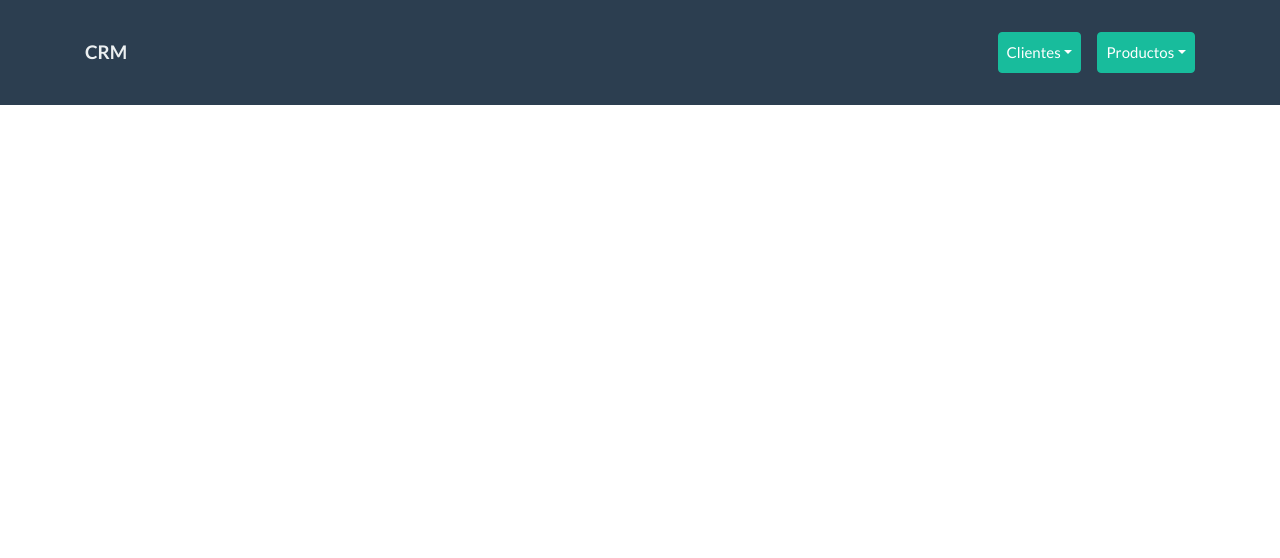
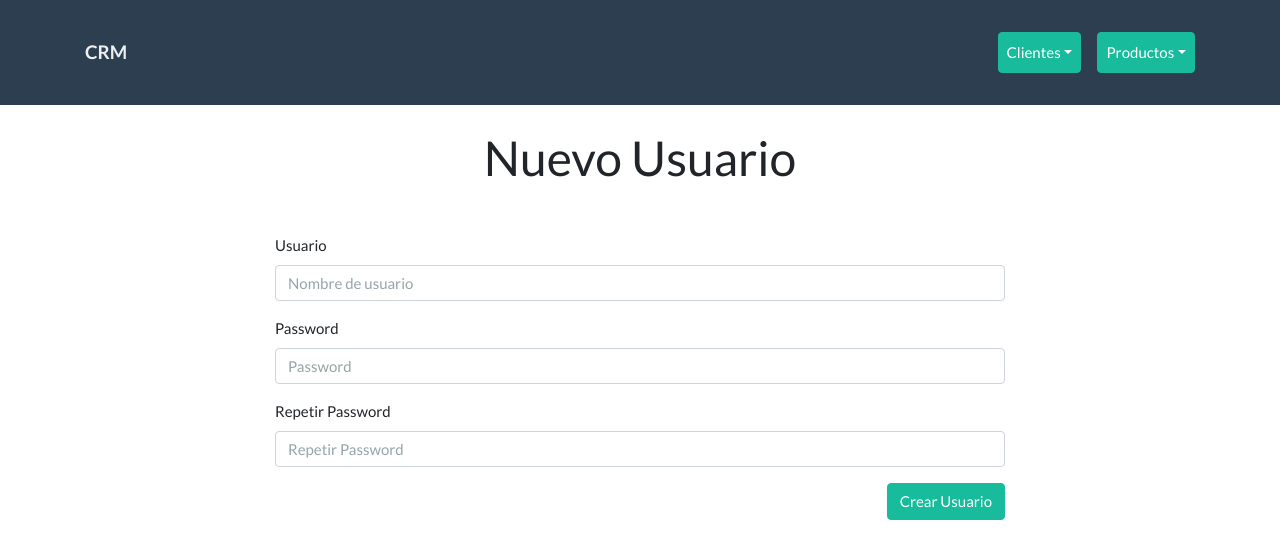
Before and after one commit to ErSulba/graphql-crm, a React (Create React App) app in the folder client/: page /sign-up in a window 1280 px wide. Shown: the top 558 px of the page. Built offline with nearby package versions, Linux system fonts and the light colour scheme.

Commit message:
[client] update

```diff
--- a/client/package.json
+++ b/client/package.json
@@ -5,17 +5,20 @@
   "dependencies": {
     "apollo-boost": "^0.1.28",
     "bootstrap": "^4.3.1",
+    "formik": "^1.5.8",
     "graphql": "^14.1.1",
     "graphql-tag": "^2.10.1",
     "jquery": "^3.4.1",
     "popper": "^1.0.1",
     "react": "^16.8.2",
     "react-apollo": "^2.4.1",
+    "react-bootstrap": "^1.0.0-beta.10",
     "react-dom": "^16.8.2",
     "react-router-dom": "^4.3.1",
     "react-scripts": "2.1.5",
     "react-select": "^2.4.2",
-    "recharts": "^1.6.2"
+    "recharts": "^1.6.2",
+    "yup": "^0.27.0"
   },
   "scripts": {
     "start": "react-scripts start",
--- a/client/src/App.js
+++ b/client/src/App.js
@@ -1,21 +1,23 @@
-import React, { Component, Fragment } from 'react';
-import { ApolloProvider } from 'react-apollo';
-import ApolloClient, { InMemoryCache } from 'apollo-boost';
-import { BrowserRouter as Router, Route, Switch } from 'react-router-dom';
+import React, { Component, Fragment } from 'react'
+import { ApolloProvider } from 'react-apollo'
+import ApolloClient, { InMemoryCache } from 'apollo-boost'
+import { BrowserRouter as Router, Route, Switch } from 'react-router-dom'
 
 //Components
 
 //Layouts
-import Header from './components/layout/Header';
-import Clients from './components/Clients/Clients';
-import EditClient from './components/Clients/EditClient';
-import NewClient from './components/Clients/NewClient';
-import NewProduct from './components/Products/NewProduct';
-import Products from './components/Products/Product';
-import EditProduct from './components/Products/EditProduct';
-import NewOrder from './components/Orders/NewOrder';
-import ClientOrders from './components/Orders/ClientOrders';
-import Panel from 'components/Panel';
+import Header from './components/layout/Header'
+import Clients from './components/Clients/Clients'
+import EditClient from './components/Clients/EditClient'
+import NewClient from './components/Clients/NewClient'
+import NewProduct from './components/Products/NewProduct'
+import Products from './components/Products/Product'
+import EditProduct from './components/Products/EditProduct'
+import NewOrder from './components/Orders/NewOrder'
+import ClientOrders from './components/Orders/ClientOrders'
+import Panel from 'components/Panel'
+import SignUp from 'components/Auth/SignUp'
+import Login from 'components/Login'
 
 const client = new ApolloClient({
   uri: 'http://localhost:4000/graphql',
@@ -23,10 +25,10 @@ const client = new ApolloClient({
     addTypename: false
   }),
   onError: ({ networkError, graphqlErrors }) => {
-    console.log('graphQLErrors', graphqlErrors);
-    console.log('networkError', networkError);
+    console.log('graphQLErrors', graphqlErrors)
+    console.log('networkError', networkError)
   }
-});
+})
 
 class App extends Component {
   render() {
@@ -42,17 +44,23 @@ class App extends Component {
                 <Route exact path='/clients/edit/:id' component={EditClient} />
                 <Route exact path='/products/new' component={NewProduct} />
                 <Route exact path='/products/' component={Products} />
-                <Route exact path='/products/edit/:id' component={EditProduct} />
+                <Route
+                  exact
+                  path='/products/edit/:id'
+                  component={EditProduct}
+                />
                 <Route exact path='/orders/new/:id' component={NewOrder} />
                 <Route exact path='/orders/:id' component={ClientOrders} />
                 <Route exact path='/panel' component={Panel} />
+                <Route exact path='/sign-up' component={SignUp} />
+                <Route exact path='/login' component={Login} />
               </Switch>
             </div>
           </Fragment>
         </Router>
       </ApolloProvider>
-    );
+    )
   }
 }
 
-export default App;
+export default App
--- a/client/src/components/Alerts/Error.js
+++ b/client/src/components/Alerts/Error.js
@@ -1,7 +1,12 @@
-import React from 'react';
+import React from 'react'
 
 const Error = ({ message }) => {
-  return <p className='alert alert-danger text-center p-2 mb-2'>{message}</p>;
-};
+  // console.log(message)
+  if (message.message) {
+    message = message.message
+    console.log(message)
+  }
+  return <p className='alert alert-danger text-center p-2 mb-2'>{message}</p>
+}
 
-export default Error;
+export default Error
--- /dev/null
+++ b/client/src/components/Auth/SignUp.js
@@ -0,0 +1,87 @@
+import React, { Component } from 'react'
+import * as yup from 'yup'
+import { Formik, Form, Field } from 'formik'
+import customInput from 'components/Form/CustomInput'
+import { Mutation } from 'react-apollo'
+import { CREATE_USER } from 'mutations'
+import Error from 'components/Alerts/Error'
+import { withRouter } from 'react-router-dom'
+
+const schema = yup.object().shape({
+  user: yup.string().required('se requiere el nombre'),
+  password: yup.string().required('se requiere password'),
+  passwordConfirm: yup
+    .string()
+    .oneOf([yup.ref('password'), null], 'las constraseñas deben coincidir')
+})
+
+class SignUp extends Component {
+  render() {
+    return (
+      <>
+        <h1 className='text-center mb-5'>Nuevo Usuario</h1>
+        <Mutation mutation={CREATE_USER}>
+          {(createUser, { loading, data, error }) => (
+            <Formik
+              initialValues={{ user: '', password: '', passwordConfirm: '' }}
+              validationSchema={schema}
+              onSubmit={({ user, password }) => {
+                createUser({ variables: { user, password } })
+                  .then(data => {
+                    console.log(data)
+                    this.props.history.push('/login')
+                  })
+                  .catch(err => console.log(err))
+                // console.log(data)
+              }}
+            >
+              {({ errors, touched }) => (
+                <div className='row  justify-content-center'>
+                  <Form className='col-md-8'>
+                    {error && <Error message={error.message} />}
+                    <div className='form-group'>
+                      <label>Usuario</label>
+                      <Field
+                        name='user'
+                        placeholder='Nombre de usuario'
+                        component={customInput}
+                      />
+                    </div>
+                    <div className='form-group'>
+                      <label>Password</label>
+                      <Field
+                        type='password'
+                        name='password'
+                        component={customInput}
+                        placeholder='Password'
+                      />
+                    </div>
+                    <div className='form-group'>
+                      <label>Repetir Password</label>
+                      <Field
+                        type='password'
+                        name='passwordConfirm'
+                        component={customInput}
+                        placeholder='Repetir Password'
+                      />
+                    </div>
+
+                    <button
+                      type='submit'
+                      className='btn btn-success float-right'
+                      disabled={loading}
+                    >
+                      Crear Usuario
+                    </button>
+                  </Form>
+                </div>
+              )}
+            </Formik>
+          )}
+        </Mutation>
+      </>
+    )
+  }
+}
+
+export default withRouter(SignUp)
--- /dev/null
+++ b/client/src/components/Form/CustomInput.js
@@ -0,0 +1,13 @@
+import React from 'react'
+import { Form } from 'react-bootstrap'
+
+const customInput = ({ field, form: { touched, errors }, ...props }) => (
+  <div>
+    <Form.Control isInvalid={!!(touched[field.name] && errors[field.name])} {...field} {...props} />
+    {touched[field.name] && errors[field.name] && (
+      <Form.Control.Feedback type='invalid'>{errors[field.name]}</Form.Control.Feedback>
+    )}
+  </div>
+)
+
+export default customInput
--- /dev/null
+++ b/client/src/components/Login/Login.js
@@ -0,0 +1,11 @@
+import React from 'react'
+
+const Login = () => {
+  return (
+    <div>
+      <h1> ola login</h1>
+    </div>
+  )
+}
+
+export default Login
--- /dev/null
+++ b/client/src/components/Login/package.json
@@ -0,0 +1,3 @@
+{
+  "main": "Login.js"
+}
--- a/client/src/components/Products/Product.js
+++ b/client/src/components/Products/Product.js
@@ -100,10 +100,12 @@ export class Products extends Component {
                   </thead>
                   <tbody>
                     {data.getProducts.map(item => {
-                      const { id } = item;
+                      const { id, stock } = item;
 
+                      const bg =
+                        stock <= 5 ? 'bg-danger text-white' : stock < 20 ? 'bg-warning' : undefined;
                       return (
-                        <tr key={id}>
+                        <tr key={id} className={bg}>
                           <td> {item.nombre} </td>
                           <td> {item.precio} </td>
                           <td> {item.stock} </td>
--- a/client/src/mutations/index.js
+++ b/client/src/mutations/index.js
@@ -1,4 +1,4 @@
-import gql from 'graphql-tag';
+import gql from 'graphql-tag'
 
 export const NEW_CLIENT = gql`
   mutation createClient($input: ClientInput) {
@@ -8,7 +8,7 @@ export const NEW_CLIENT = gql`
       apellido
     }
   }
-`;
+`
 
 export const UPDATE_CLIENT = gql`
   mutation updateClient($input: ClientInput) {
@@ -22,13 +22,13 @@ export const UPDATE_CLIENT = gql`
       edad
     }
   }
-`;
+`
 
 export const DELETE_CLIENT = gql`
   mutation deleteClient($id: ID!) {
     deleteClient(id: $id)
   }
-`;
+`
 
 export const NEW_PRODUCT = gql`
   mutation createProduct($input: ProductInput) {
@@ -37,13 +37,13 @@ export const NEW_PRODUCT = gql`
       stock
     }
   }
-`;
+`
 
 export const DELETE_PRODUCT = gql`
   mutation deleteProduct($id: ID) {
     deleteProduct(id: $id)
   }
-`;
+`
 
 export const UPDATE_PRODUCT = gql`
   mutation updateProduct($input: ProductInput) {
@@ -53,7 +53,7 @@ export const UPDATE_PRODUCT = gql`
       stock
     }
   }
-`;
+`
 
 export const NEW_ORDER = gql`
   mutation newOrder($input: OrderInput) {
@@ -61,10 +61,16 @@ export const NEW_ORDER = gql`
       id
     }
   }
-`;
+`
 
 export const UPDATE_ORDER = gql`
   mutation updateOrder($input: OrderInput) {
     updateOrder(input: $input)
   }
-`;
+`
+
+export const CREATE_USER = gql`
+  mutation createUser($user: String!, $password: String!) {
+    createUser(user: $user, password: $password)
+  }
+`
```
Also changed, not shown: client/src/components/Panel/Panel.js (+6 -6 lines), 2 other files (tests, documents, lock files or other folders).
